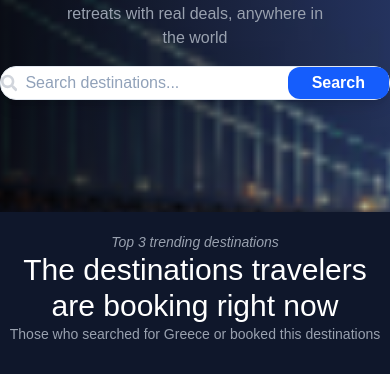
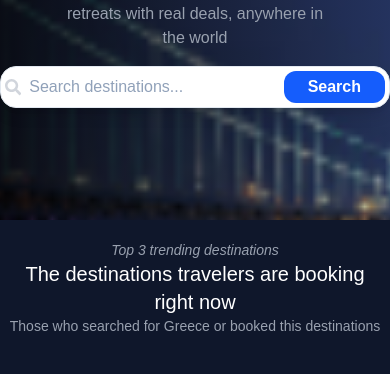
Before and after one commit to terhemeniorwua-png/_airline_platform, a Next.js app: page /Explore in a window 390 px wide. Shown: the part 322-696 px from the top of the page. Built offline with nearby package versions, Linux system fonts and the light colour scheme.

Commit message:
edit mobile view

```diff
--- a/src/app/Explore/page.jsx
+++ b/src/app/Explore/page.jsx
@@ -52,12 +52,12 @@ export default function page() {
 
 
             <div className="pt-4 max-w-xl mx-auto">
-            <div className="relative flex items-center shadow-lg rounded-2xl bg-white border border-slate-200 md:p-2 focus-within:ring-2 focus-within:ring-blue-500">
+            <div className="relative flex items-center shadow-lg rounded-2xl bg-white border border-slate-200 p-1 md:p-2 focus-within:ring-2 focus-within:ring-blue-500">
              <FaSearch className='text-gray-300 text-2xl'/>
               <input
                 type="text"
                 placeholder="Search destinations..."
-                className="w-full bg-transparent text-slate-900 placeholder-slate-400 focus:outline-none px-2 md:py-2"
+                className="w-full bg-transparent text-slate-900 placeholder-slate-400 focus:outline-none px-2 py-1 md:py-2"
               />
               <button className="bg-blue-600 hover:bg-blue-700 text-white font-semibold px-6 py-1 md:py-2.5 rounded-xl transition-colors">
                 Search
@@ -70,7 +70,7 @@ export default function page() {
         <div className="pt-28">
           <div className="text-center bg-slate-900">
             <h2 className="text-sm pt-5  text-gray-400 italic">Top 3 trending destinations</h2>
-            <p className='text-3xl'>The destinations travelers are booking right now</p>
+            <p className='text-xl max-md:px-5 md:text-3xl'>The destinations travelers are booking right now</p>
             <p className="text-sm text-gray-400">Those who searched for Greece or booked this destinations</p>
           </div>
 
```
